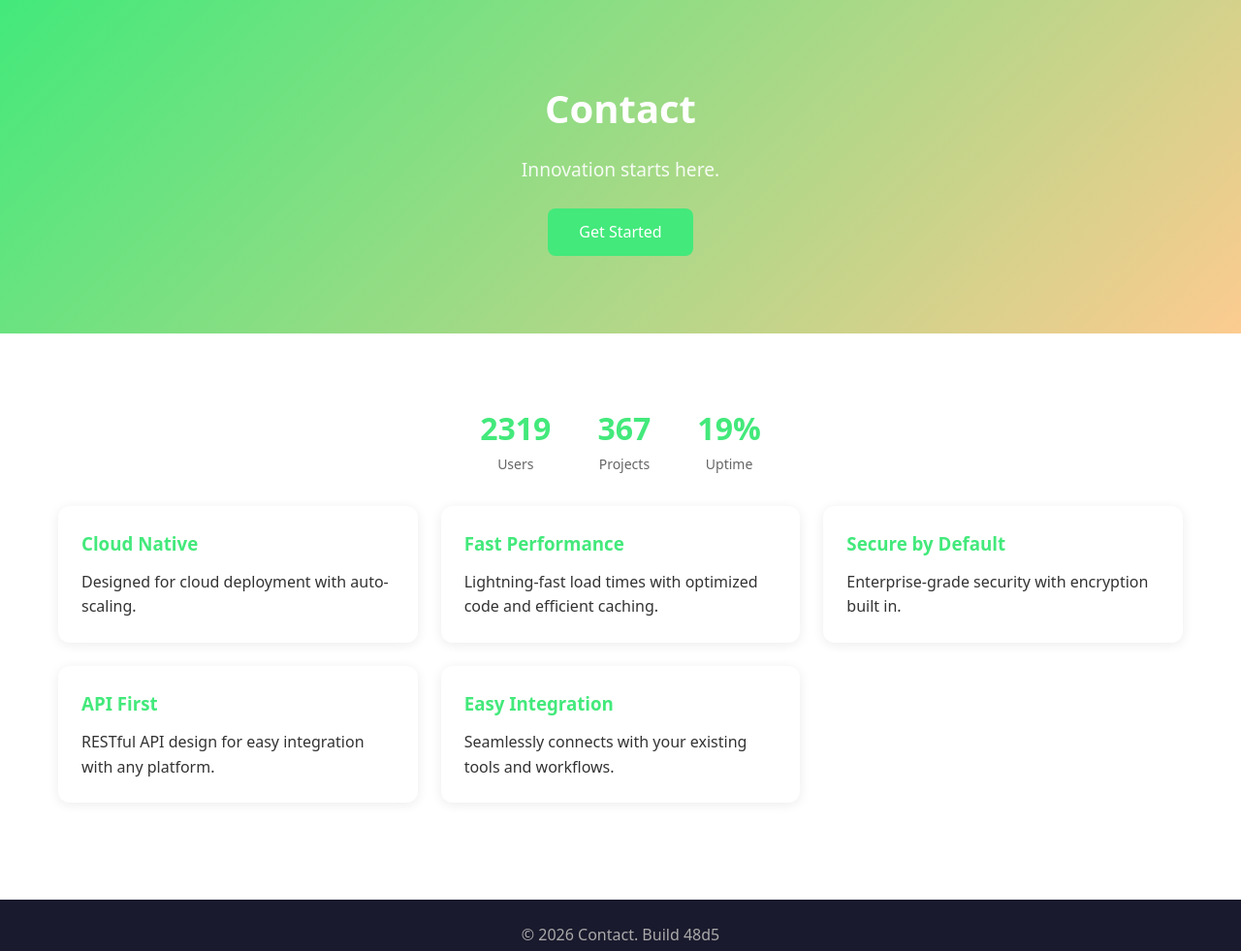
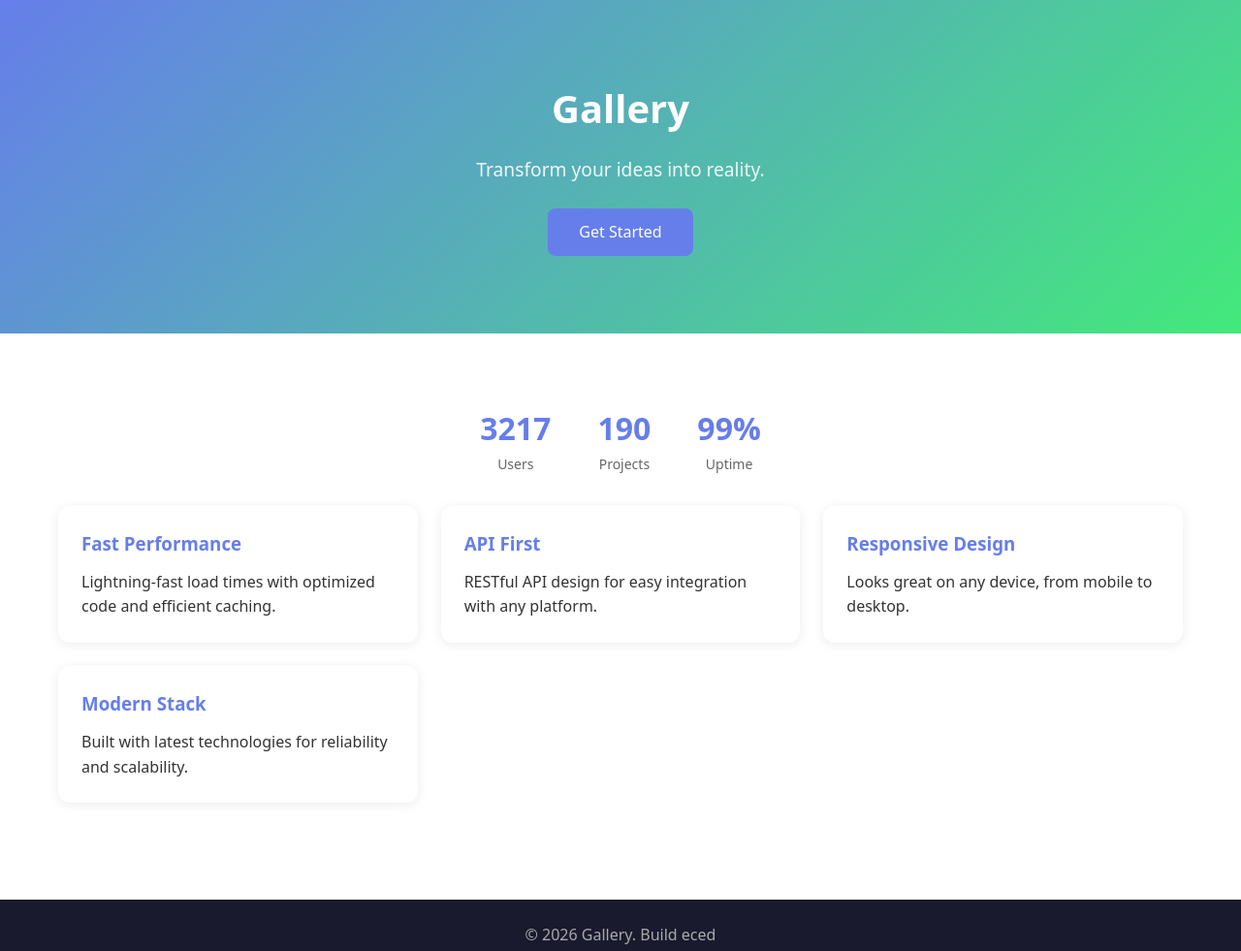
Before and after one commit to bivay-laina/portfolio-99286e, a plain HTML site: page index.html in a window 1280 px wide. Shown: the whole page at 97% size. Drawn offline with Linux system fonts and the light colour scheme.

```diff
--- a/index.html
+++ b/index.html
@@ -3,49 +3,48 @@
 <head>
 	<meta charset="UTF-8">
 	<meta name="viewport" content="width=device-width, initial-scale=1.0">
-	<title>Contact</title>
+	<title>Gallery</title>
 	<style>
 		* { margin: 0; padding: 0; box-sizing: border-box; }
 		body { font-family: system-ui, -apple-system, sans-serif; line-height: 1.6; color: #333; }
-		.hero { background: linear-gradient(135deg, #43e97b, #fccb90); color: #fff; padding: 80px 20px; text-align: center; }
+		.hero { background: linear-gradient(135deg, #667eea, #43e97b); color: #fff; padding: 80px 20px; text-align: center; }
 		.hero h1 { font-size: 2.5rem; margin-bottom: 16px; }
 		.hero p { font-size: 1.2rem; opacity: .9; max-width: 600px; margin: 0 auto; }
 		.container { max-width: 1200px; margin: 0 auto; padding: 40px 20px; }
 		.grid { display: grid; grid-template-columns: repeat(auto-fit, minmax(280px, 1fr)); gap: 24px; margin-top: 32px; }
 		.card { background: #fff; border-radius: 12px; padding: 24px; box-shadow: 0 2px 12px rgba(0,0,0,.08); transition: transform .2s; }
 		.card:hover { transform: translateY(-4px); }
-		.card h3 { color: #43e97b; margin-bottom: 12px; }
-		.btn { display: inline-block; padding: 12px 32px; background: #43e97b; color: #fff; border: none; border-radius: 8px; font-size: 1rem; cursor: pointer; text-decoration: none; margin-top: 24px; }
+		.card h3 { color: #667eea; margin-bottom: 12px; }
+		.btn { display: inline-block; padding: 12px 32px; background: #667eea; color: #fff; border: none; border-radius: 8px; font-size: 1rem; cursor: pointer; text-decoration: none; margin-top: 24px; }
 		.btn:hover { opacity: .9; }
 		.stats { display: flex; justify-content: center; gap: 48px; margin-top: 32px; }
 		.stat { text-align: center; }
-		.stat-num { font-size: 2rem; font-weight: bold; color: #43e97b; }
+		.stat-num { font-size: 2rem; font-weight: bold; color: #667eea; }
 		.stat-lbl { font-size: .875rem; color: #666; }
 		footer { background: #1a1a2e; color: #aaa; text-align: center; padding: 24px; margin-top: 60px; }
 	</style>
 </head>
 <body>
 	<div class="hero">
-		<h1>Contact</h1>
-		<p>Innovation starts here.</p>
+		<h1>Gallery</h1>
+		<p>Transform your ideas into reality.</p>
 		<a href="#content" class="btn">Get Started</a>
 	</div>
 	<div class="container" id="content">
 		<div class="stats">
-			<div class="stat"><div class="stat-num">2319</div><div class="stat-lbl">Users</div></div>
-			<div class="stat"><div class="stat-num">367</div><div class="stat-lbl">Projects</div></div>
-			<div class="stat"><div class="stat-num">19%</div><div class="stat-lbl">Uptime</div></div>
+			<div class="stat"><div class="stat-num">3217</div><div class="stat-lbl">Users</div></div>
+			<div class="stat"><div class="stat-num">190</div><div class="stat-lbl">Projects</div></div>
+			<div class="stat"><div class="stat-num">99%</div><div class="stat-lbl">Uptime</div></div>
 		</div>
 		<div class="grid">
-			<div class="card"><h3>Cloud Native</h3><p>Designed for cloud deployment with auto-scaling.</p></div>
 			<div class="card"><h3>Fast Performance</h3><p>Lightning-fast load times with optimized code and efficient caching.</p></div>
-			<div class="card"><h3>Secure by Default</h3><p>Enterprise-grade security with encryption built in.</p></div>
 			<div class="card"><h3>API First</h3><p>RESTful API design for easy integration with any platform.</p></div>
-			<div class="card"><h3>Easy Integration</h3><p>Seamlessly connects with your existing tools and workflows.</p></div>
+			<div class="card"><h3>Responsive Design</h3><p>Looks great on any device, from mobile to desktop.</p></div>
+			<div class="card"><h3>Modern Stack</h3><p>Built with latest technologies for reliability and scalability.</p></div>
 		</div>
 	</div>
 	<footer>
-		<p>&copy; 2026 Contact. Build 48d5</p>
+		<p>&copy; 2026 Gallery. Build eced</p>
 	</footer>
 </body>
 </html>
```
